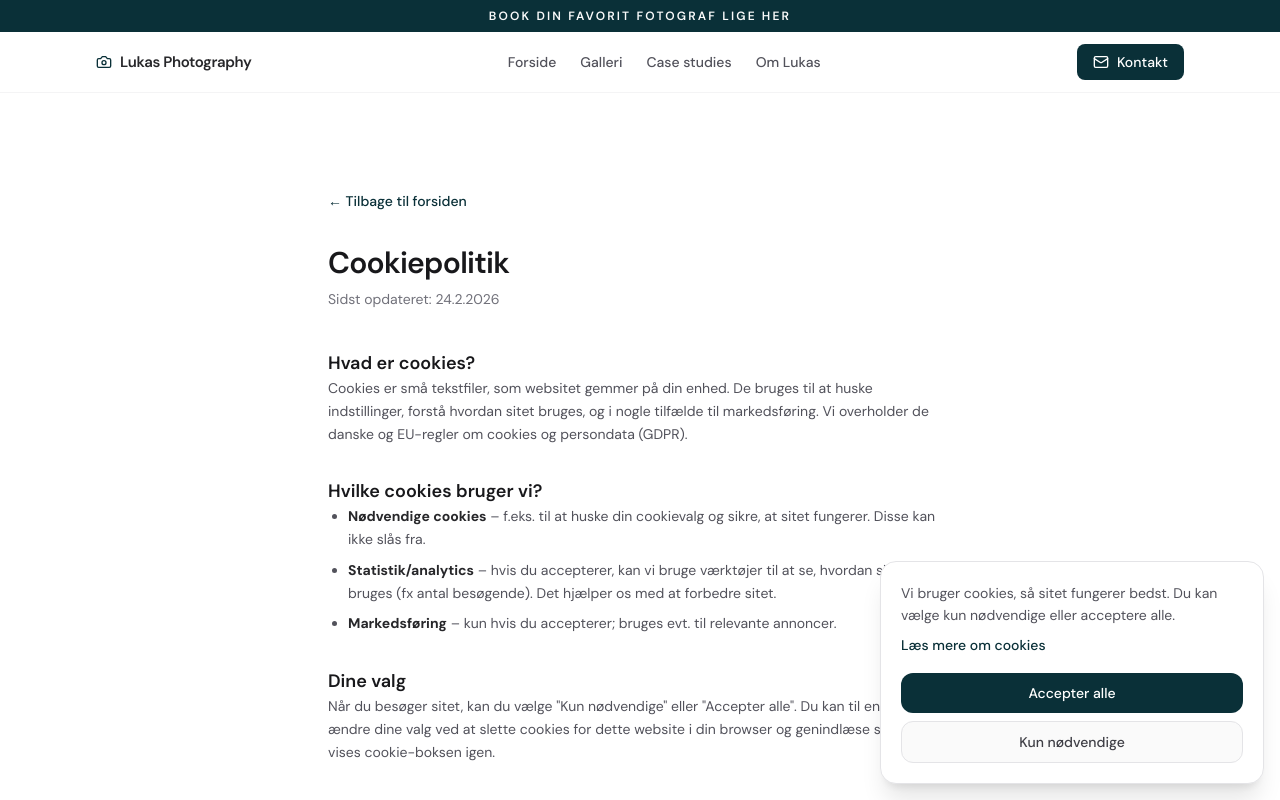
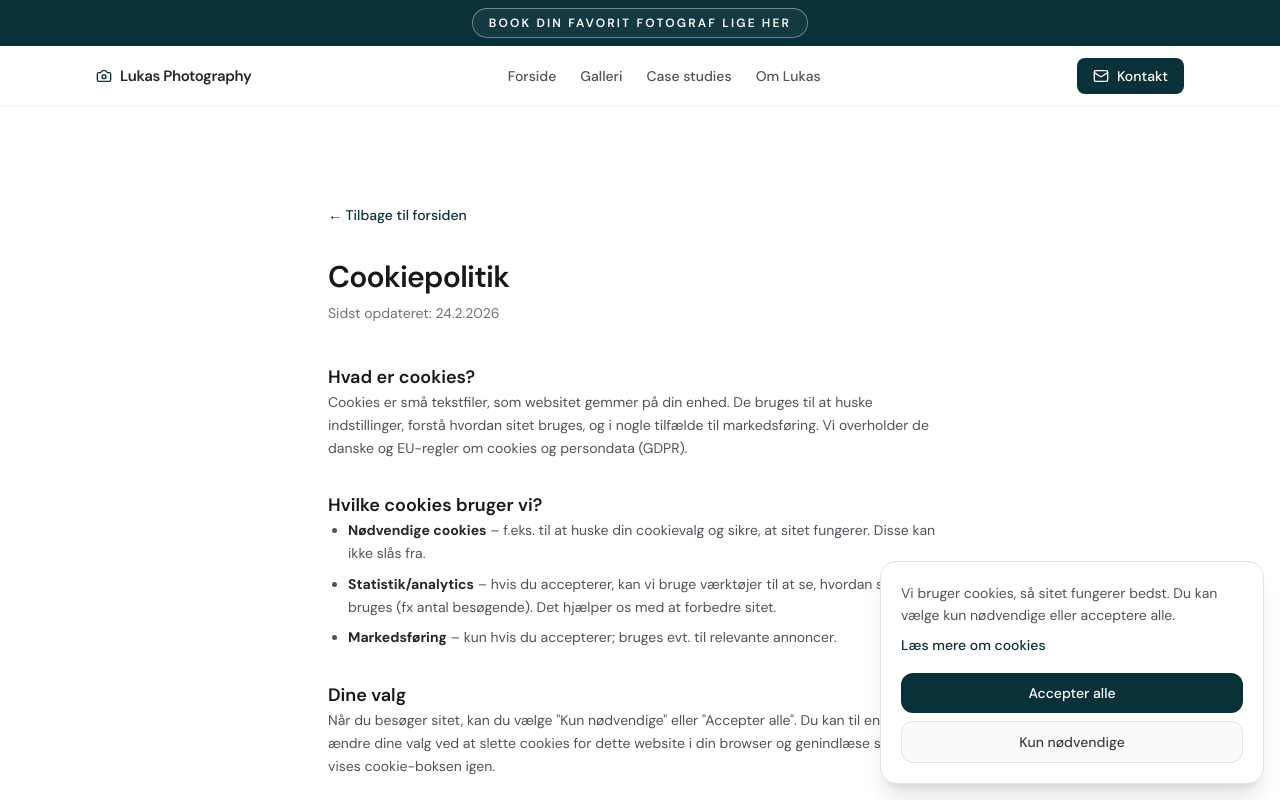
Before and after one commit to ItzLukaas/lukassvendsen, a Next.js app: page /cookies in a window 1280 px wide. Shown: the top 800 px of the page. Built offline with nearby package versions, Linux system fonts and the light colour scheme.

Commit message:
Update Header component link styles for booking photography services to enhance visual appeal and user interaction.

```diff
--- a/src/components/Header.tsx
+++ b/src/components/Header.tsx
@@ -66,7 +66,7 @@ export function Header() {
               {topbarIndex === 1 ? (
                 <a
                   href={`mailto:${contact.email}`}
-                  className="underline-offset-4 hover:underline"
+                  className="inline-flex items-center justify-center rounded-full border border-white/40 bg-white/5 px-4 py-1.5 hover:bg-white/15 hover:border-white transition-colors"
                 >
                   Book din favorit fotograf lige her
                 </a>
```
